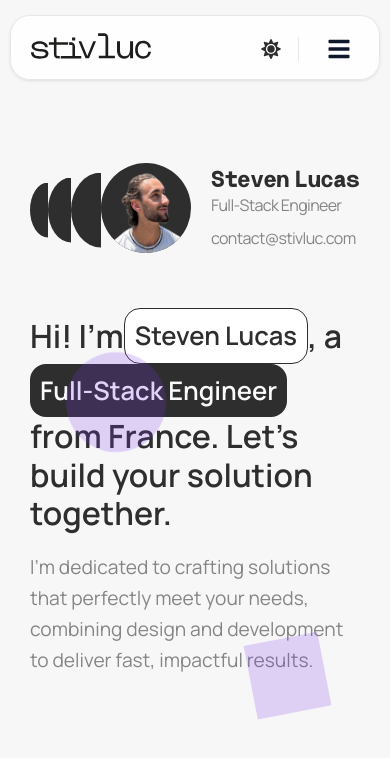
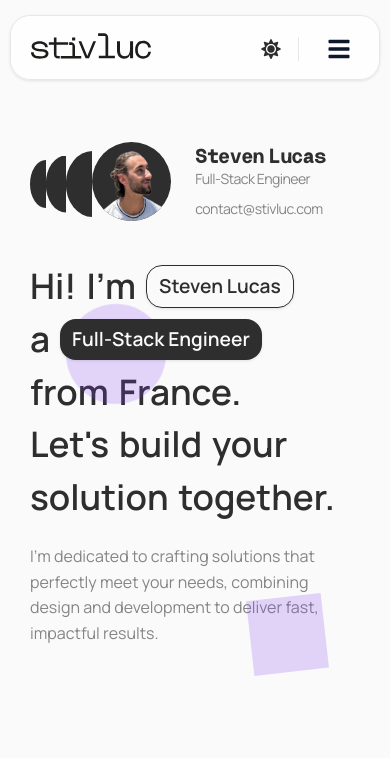
Before and after one commit to stivluc/portfolio, a Next.js app: page / in a window 390 px wide. Shown: the top 758 px of the page. Built offline with nearby package versions, Linux system fonts and the light colour scheme.

Commit message:
save -- NOT WORKING

```diff
--- a/app/components/HeroSection.jsx
+++ b/app/components/HeroSection.jsx
@@ -5,46 +5,64 @@ import { motion } from 'framer-motion';
 
 const HeroSection = () => {
   const sentenceParts = [
-    { text: "Hi! I'm " },
+    { text: 'Hi! ' },
+    { text: "I'm" },
     { text: 'Steven Lucas', className: styles.name },
-    { text: ', a ' },
+    { isLineBreak: true },
+    { text: 'a' },
     { text: 'Full-Stack Engineer', className: styles.job },
-    { text: " from France. Let's build your solution together." },
+    { text: 'from' },
+    { text: 'France.' },
+    { isLineBreak: true },
+    { text: "Let's" },
+    { text: 'build' },
+    { text: 'your' },
+    { text: 'solution' },
+    { text: 'together.' },
   ];
 
+  let wordIndex = 0;
+
   return (
-    <section className={styles.hero}>
+    <section className={styles.hero} id='hero'>
       <div className={styles.profileCardContainer}>
         <ProfileCard />
       </div>
       <div className={styles.mainContent}>
         <div className={styles.text}>
           <h1>
-            {sentenceParts.map((part, index) =>
-              part.className ? (
+            {sentenceParts.map((part, index) => {
+              if (part.isLineBreak) {
+                return <div key={`br-${index}`} style={{ width: '100%' }}></div>; // Forces a new line
+              }
+              const delay = wordIndex * 0.1;
+              wordIndex += 1;
+              return (
                 <motion.span
                   key={index}
-                  initial={{ y: 20, opacity: 0 }}
+                  initial={{ y: 10, opacity: 0 }}
                   animate={{ y: 0, opacity: 1 }}
-                  transition={{ delay: index * 0.1 }}
-                  className={part.className}
+                  transition={{ duration: 0.5, delay }}
+                  className={part.className || ''}
                 >
                   {part.text}
                 </motion.span>
-              ) : (
-                <span key={index}>{part.text}</span>
-              )
-            )}
+              );
+            })}
           </h1>
-          <p>
-            I’m dedicated to crafting solutions that perfectly meet your needs, combining design and development to
-            deliver fast, impactful results.
-          </p>
+          <motion.p
+            initial={{ y: 10, opacity: 0 }}
+            animate={{ y: 0, opacity: 1 }}
+            transition={{ duration: 0.5, delay: 1.5 }}
+          >
+            {`I’m dedicated to crafting solutions that perfectly meet your needs, combining design and development to
+            deliver fast, impactful results.`}
+          </motion.p>
         </div>
       </div>
       <div className={styles.illustrations}>
-        <div className={styles.circle}></div>
-        <div className={styles.square}></div>
+        <div className={styles.circle} />
+        <div className={styles.square} />
       </div>
     </section>
   );
--- a/app/components/HeroSection.module.scss
+++ b/app/components/HeroSection.module.scss
@@ -1,7 +1,7 @@
 .hero {
   display: grid;
   grid-template-columns: 1fr 2fr;
-  gap: 3rem;
+  gap: 5rem;
   position: relative;
   padding: 100px 20px;
   background-color: hsl(var(--background));
@@ -10,7 +10,8 @@
 
   @media (max-width: 1200px) {
     grid-template-columns: 1fr;
-    padding: 60px 20px;
+    padding: 40px 20px;
+    gap: 2rem;
   }
 }
 
@@ -25,9 +26,11 @@
 }
 
 .mainContent {
+  max-width: 881px;
   grid-column: 2 / 3;
 
   @media (max-width: 1200px) {
+    max-width: 700px;
     grid-column: 1 / -1;
   }
 }
@@ -40,59 +43,71 @@
   }
 }
 
+.job, .name {
+  z-index: 10;
+  padding: 12px 16px;
+  border-radius: var(--radius);
+  font-size: 1.6rem;
+  box-shadow: 0 1px 3px rgba(0, 0, 0, 0.1);
+
+  @media (max-width: 1000px) {
+    font-size: 1.4rem;
+    padding: 10px 16px;
+  }
+
+  @media (max-width: 600px) {
+    font-size: 1.2rem;
+    padding: 6px 12px;
+  }
+
+}
+
 .job {
   background-color: hsl(var(--foreground));
-  color: hsl(var(--primary-foreground));
-  padding: 14px 10px; /* Suppression du padding vertical */
-  border-radius: var(--radius);
-  margin-right: 5px;
-  font-size: 1.6rem;
-  display: inline-flex;
-  align-items: center; /* Centre verticalement */
-  line-height: 1; /* Évite l'espace supplémentaire */
+  backdrop-filter: blur(10px);
+  color: hsl(var(--background));
 }
 
 .name {
+  background-color: hsla(var(--background), 0.3);
+  backdrop-filter: blur(10px);
   color: hsl(var(--foreground));
-  border: 1px solid hsl(var(--foreground)); /* Bordure primaire */
-  background-color: hsl(var(--card));
-  padding: 14px 10px; /* Suppression du padding vertical */
-  border-radius: var(--radius);
-  font-size: 1.6rem;
-  display: inline-flex;
-  align-items: center; /* Centre verticalement */
-  line-height: 1; /* Évite l'espace supplémentaire */
+  border: 1px solid hsl(var(--foreground));
 }
+
 
 .text h1 {
   font-size: 3.8rem;
   margin-bottom: 20px;
   display: flex;
+  align-items: center;
   flex-wrap: wrap;
-  align-items: center; /* Centre verticalement les spans */
+  line-height: 1.5;
 
   @media (max-width: 1000px) {
     font-size: 3rem;
   }
 
   @media (max-width: 600px) {
-    font-size: 2rem;
+    font-size: 2.2rem;
   }
 }
 
+.text h1 span {
+  margin-right: 10px;
+}
 
 .text p {
-  font-size: 1.8rem;
+  font-size: 1.4rem;
   line-height: 1.6;
   color: hsl(var(--secondary-foreground));
-  animation: slideInRight 1s ease-out;
 
   @media (max-width: 1050px) {
-    font-size: 1.5rem;
+    font-size: 1.2rem;
   }
 
   @media (max-width: 600px) {
-    font-size: 1.2rem;
+    font-size: 1rem;
   }
 }
 
@@ -104,13 +119,15 @@
   height: 100%;
   pointer-events: none;
   overflow: hidden;
+  z-index: 1;
 }
 
 .circle, .square {
   position: absolute;
   background-color: hsl(var(--primary));
   opacity: 0.2;
-  animation: float 6s ease-in-out infinite;
+  animation: fadeIn 2s ease-in forwards, float 6s ease-in-out infinite;
+  z-index: 1;
 }
 
 .circle {
@@ -118,7 +135,7 @@
   height: 150px;
   border-radius: 50%;
   top: 20%;
-  left: 5%;
+  left: 45%;
 
   @media (max-width: 1200px) {
     width: 120px;
@@ -131,21 +148,21 @@
     width: 100px;
     height: 100px;
     left: 15%;
-    top: 40%;
+    top: 35%;
   }
 }
 
 .square {
   width: 100px;
   height: 100px;
-  top: 65%;
-  right: 55%;
+  top: 70%;
+  right: 5%;
 
   @media (max-width: 1200px) {
     width: 85px;
     height: 85px;
-    top: 75%;
-    right: 18%;
+    top: 80%;
+    right: 38%;
   }
 
   @media (max-width: 600px) {
@@ -161,7 +178,7 @@
     opacity: 0;
   }
   to {
-    opacity: 1;
+    opacity: 0.2;
   }
 }
 
@@ -176,16 +193,6 @@
   }
 }
 
-@keyframes slideInRight {
-  from {
-    transform: translateX(50px);
-    opacity: 0;
-  }
-  to {
-    transform: translateX(0);
-    opacity: 1;
-  }
-}
 
 @keyframes float {
   0% {
--- a/app/components/Navbar.jsx
+++ b/app/components/Navbar.jsx
@@ -46,7 +46,7 @@ const Navbar = () => {
       <div className={styles.navContent}>
         {/* Logo */}
         <div className={styles.logo}>
-          <a href='#about'>
+          <a href='#hero'>
             <Image
               src={
                 isMobile
--- a/app/components/Navbar.module.scss
+++ b/app/components/Navbar.module.scss
@@ -1,5 +1,3 @@
-/* components/Navbar.module.scss */
-
 .navbar {
   position: fixed;
   top: 15px;
@@ -19,7 +17,8 @@
   opacity: 0;
   overflow: hidden;
   height: 65px;
-  transition: height 0.3s ease-out, background-color 0.2s ease-out;
+  transition: height 0.3s ease-out;
+  animation-delay: 2s;
 
   &.open {
     height: 550px; /* Augmentation pour éviter la troncature */
--- a/app/components/UI/ProfileCard.jsx
+++ b/app/components/UI/ProfileCard.jsx
@@ -11,13 +11,13 @@ const ProfileCard = () => {
           className={`${styles.slice} ${styles.slice3}`}
           initial={{ x: 100, opacity: 0 }}
           animate={{ x: 0, opacity: 1 }}
-          transition={{ delay: 0.4, duration: 0.8 }}
+          transition={{ delay: 0.4, duration: 0.4 }}
         />
         <motion.div
           className={`${styles.slice} ${styles.slice2}`}
           initial={{ x: 100, opacity: 0 }}
           animate={{ x: 0, opacity: 1 }}
-          transition={{ delay: 0.3, duration: 0.8 }}
+          transition={{ delay: 0.3, duration: 0.6 }}
         />
         <motion.div
           className={`${styles.slice} ${styles.slice1}`}
@@ -40,15 +40,23 @@ const ProfileCard = () => {
       </motion.div>
 
       <div className={styles.textContainer}>
-        <div>
+        <motion.div
+          initial={{ y: 10, opacity: 0 }}
+          animate={{ y: 0, opacity: 1 }}
+          transition={{ delay: 0.1, duration: 1.2 }}
+        >
           <h3>Steven Lucas</h3>
           <p>Full-Stack Engineer</p>
-        </div>
-        <p>
+        </motion.div>
+        <motion.p
+          initial={{ y: 10, opacity: 0 }}
+          animate={{ y: 0, opacity: 1 }}
+          transition={{ delay: 0.4, duration: 1.2 }}
+        >
           <a href='mailto:contact@stivluc.com' className={styles.email}>
             contact@stivluc.com
           </a>
-        </p>
+        </motion.p>
       </div>
     </div>
   );
--- a/app/components/UI/ProfileCard.module.scss
+++ b/app/components/UI/ProfileCard.module.scss
@@ -11,10 +11,10 @@
   align-items: center;
 
   .slice {
-      width: 30px; /* Ajuste la largeur selon ton besoin */
-      height: 75px; /* Ajuste la hauteur selon ton besoin */
+    width: 30px;
+    height: 75px;
     clip-path: ellipse(100% 50% at 100% 50%);
-      background-color: hsl(var(--foreground));; /* Couleur du slice */
+    background-color: hsl(var(--foreground));
     position: relative;
   }
 
@@ -27,6 +27,24 @@
     width: 18px;
     height: 55px;
   }
+
+  @media (max-width: 600px) {
+    /* Réduction de 12% */
+    .slice {
+      width: 26.5px;
+      height: 66px;
+    }
+
+    .slice2 {
+      width: 20px;
+      height: 57px;
+    }
+
+    .slice3 {
+      width: 15.8px;
+      height: 48px;
+    }
+  }
 }
 
 .profileImageContainer {
@@ -38,7 +56,7 @@
     position: absolute;
     width: 90px;
     height: 90px;
-      background-color: hsl(var(--foreground));; /* Même couleur de fond que les slices */
+    background-color: hsl(var(--foreground));
     border-radius: 50%;
     z-index: 0;
   }
@@ -48,9 +66,21 @@
     z-index: 1;
 
     img {
-        width: 90px; /* Ajuste la taille de l'image */
+      width: 90px;
       height: 90px;
       border-radius: 50%;
+    }
+  }
+
+  @media (max-width: 600px) {
+    .profileBackgroundCircle {
+      width: 79px;
+      height: 79px;
+    }
+
+    .profileImage img {
+      width: 79px;
+      height: 79px;
     }
   }
 }
@@ -63,14 +93,12 @@
   display: flex;
   flex-direction: column;
   justify-content: space-between;
-    padding-top: 8px;
-    padding-bottom: 8px;
-
+  padding: 8px 0 8px 16px;
 
   h3 {
     font-size: 1.5rem;
     white-space: nowrap;
-      color: hsl(var(--foreground)); /* Couleur du texte */
+    color: hsl(var(--foreground));
   }
 
   p {
@@ -85,8 +113,26 @@
     margin-top: 10px;
     opacity: 1;
 
-     &:hover{
-      color: hsl(var(--primary))
+    &:hover {
+      color: hsl(var(--primary));
+    }
+  }
+
+  @media (max-width: 600px) {
+    margin-left: 10px;
+    height: 88px;
+    padding: 7px 0 7px 14px;
+
+    h3 {
+      font-size: 1.32rem; /* Réduction de 12% */
+    }
+
+    p {
+      font-size: 0.88rem; /* Réduction de 12% */
+    }
+
+    .email {
+      font-size: 0.88rem; /* Réduction de 12% */
     }
   }
 }
--- a/app/config/navSections.js
+++ b/app/config/navSections.js
@@ -1 +1 @@
-export const navSections = ['About me', 'Projects', 'Experience', 'Contact'];
+export const navSections = ['About me', 'Experience', 'Projects', 'Contact'];
--- a/app/globals.scss
+++ b/app/globals.scss
@@ -13,7 +13,7 @@
     --font-source-sans: 'Source Sans 3', sans-serif;
     --font-heming: 'Heming', sans-serif;
 
-    --background: 0 0% 97%; /* #fafafa */
+    --background: 0 0% 98%; /* #fafafa */
     --foreground: 0, 0%, 18%;
     --card: 0, 0%, 100%;
     --card-foreground: 222.2 47.4% 11.2%; /* #0F172A */
--- a/app/page.js
+++ b/app/page.js
@@ -3,11 +3,13 @@
 import React from 'react';
 import HeroSection from './components/HeroSection';
 import ProfileCard from './components/UI/ProfileCard';
+import ContactSection from './components/ContactSection';
 
 export default function Home() {
   return (
     <React.Fragment>
       <HeroSection />
+      <ContactSection />
     </React.Fragment>
   );
 }
--- a/package.json
+++ b/package.json
@@ -9,11 +9,13 @@
     "lint": "next lint"
   },
   "dependencies": {
+    "emailjs-com": "^3.2.0",
     "framer-motion": "^11.11.1",
     "next": "14.2.13",
     "react": "^18",
     "react-animated-cursor": "^2.11.2",
     "react-dom": "^18",
+    "react-hook-form": "^7.53.0",
     "react-icons": "^5.3.0",
     "recharts": "^2.13.0-alpha.5",
     "sass": "^1.79.4"
```
Also changed, not shown: app/components/ContactSection.jsx (added, +63 -0 lines), app/components/ContactSection.module.scss (added, +96 -0 lines), 1 other file (tests, documents, lock files or other folders). Lines whose indentation alone changed are shown as unchanged.
